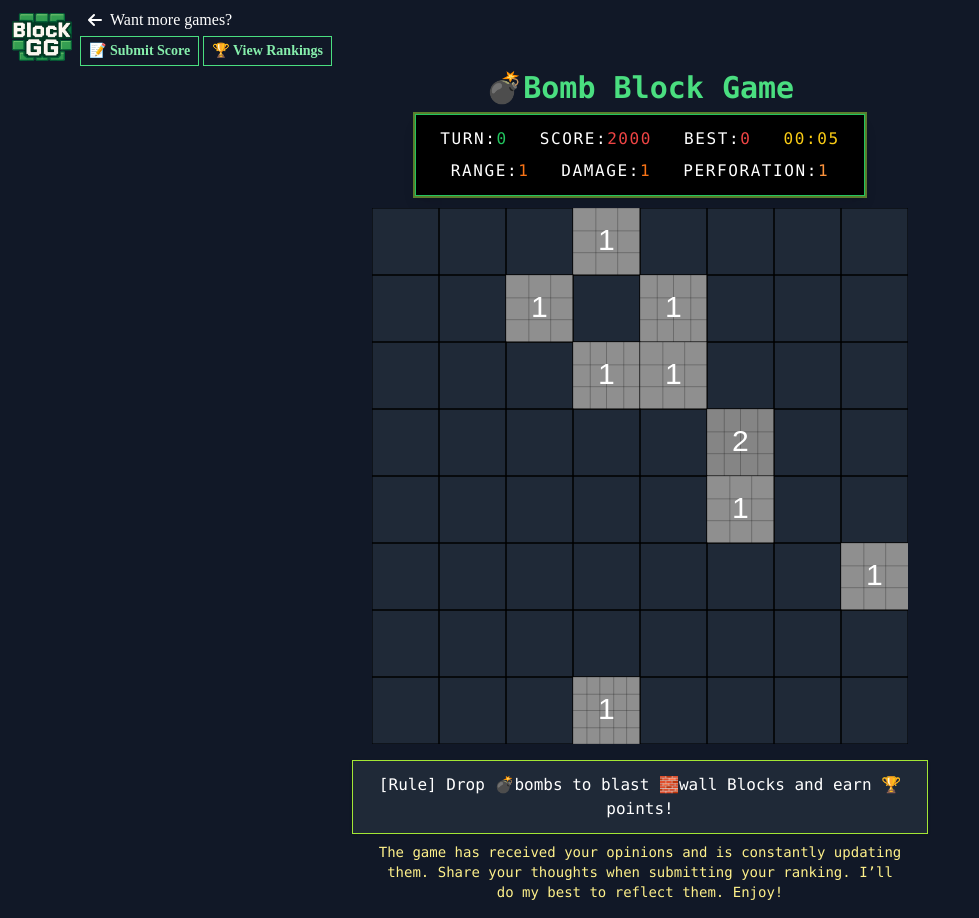
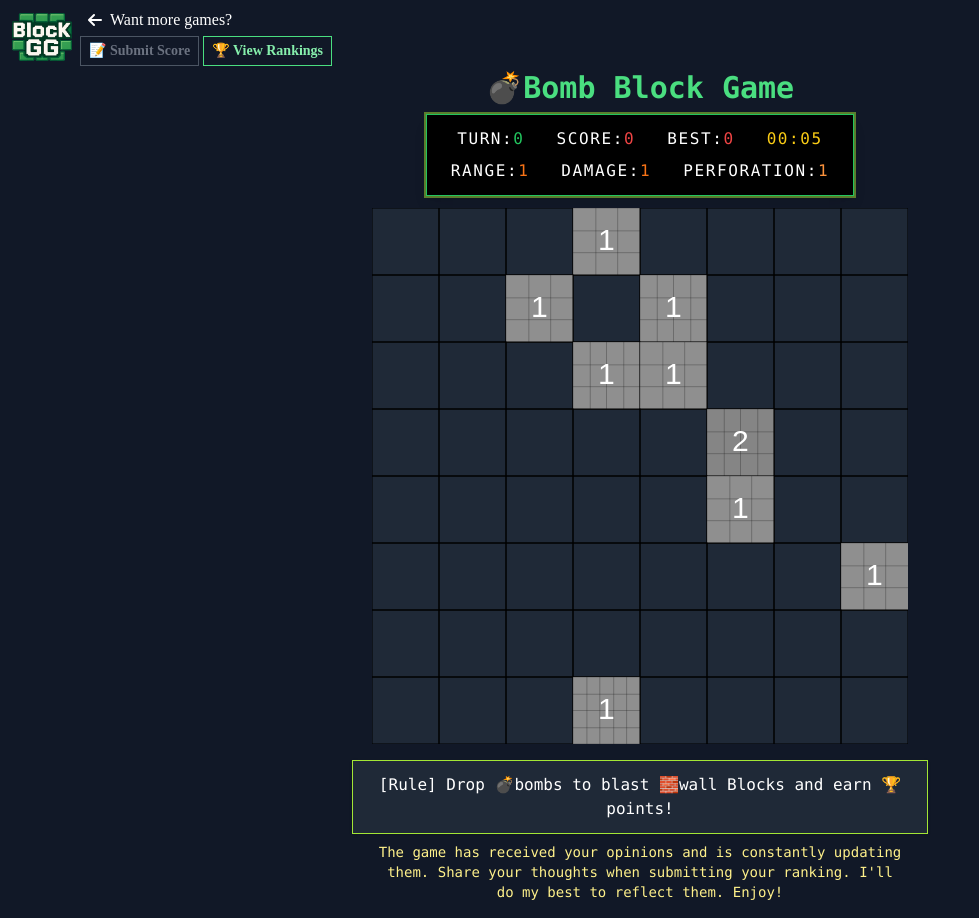
Before and after one commit to YoHaiYo/bomb-block-game-next, a Next.js app: page /bombblock in a window 1280 px wide. Shown: the whole page, without its empty margins (0-979 px from the left). Built offline with nearby package versions, Linux system fonts and the light colour scheme; no server answers; a web font is replaced by a local one.

Commit message:
Submit Score 버튼 완성

```diff
--- a/src/app/bombblock/page.jsx
+++ b/src/app/bombblock/page.jsx
@@ -25,9 +25,10 @@ export default function Page() {
   const grid = useRef([]);
   const bombQueue = useRef([]);
   const gameOver = useRef(false);
-  const rankingCutPoint = 2000; // 랭킹 점수컷컷
+  const rankingCutPoint = 2000; // 랭킹 점수컷
+
   const [turn, setTurn] = useState(0);
-  const [score, setScore] = useState(2000);
+  const [score, setScore] = useState(0);
   const [bestScore, setBestScore] = useState(0);
   const [elapsedTime, setElapsedTime] = useState(0);
   const [isGameOver, setIsGameOver] = useState(false);
@@ -492,6 +493,7 @@ export default function Page() {
               <button
                 onClick={() => {
                   if (score >= rankingCutPoint) {
+                    clearInterval(timerRef.current); // 타이머 멈추기
                     setShowRankingModal(true);
                     setIsSumbitScore(true);
                   }
@@ -566,7 +568,7 @@ export default function Page() {
 
       {/* User Feedback Message */}
       <div className="text-yellow-200 text-xs sm:text-sm px-6 py-2 font-mono w-full max-w-xl text-center">
-      The game has received your opinions and is constantly updating them. Share your thoughts when submitting your ranking. I’ll do my best to reflect them. Enjoy!
+      The game has received your opinions and is constantly updating them. Share your thoughts when submitting your ranking. I'll do my best to reflect them. Enjoy!
       </div>
 
       {/* 업그레이드 카드 */}
@@ -603,7 +605,14 @@ export default function Page() {
       {showRankingModal && (
         <RankingModal
           show={showRankingModal}
-          onClose={() => setShowRankingModal(false)}
+          onClose={() => {
+            setShowRankingModal(false);
+            setIsSumbitScore(false);
+            // 타이머 재시작
+            timerRef.current = setInterval(() => {
+              setElapsedTime((prev) => prev + 1);
+            }, 1000);
+          }}
           onSubmit={() => {}}
           nickname={nickname}
           setNickname={setNickname}
```
